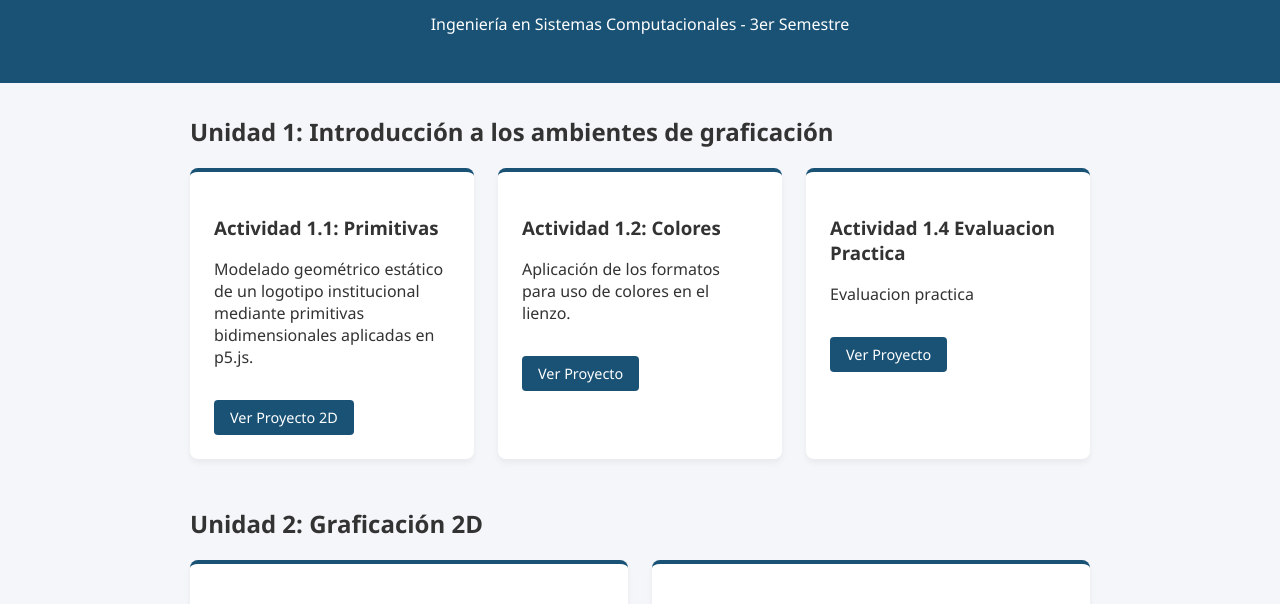
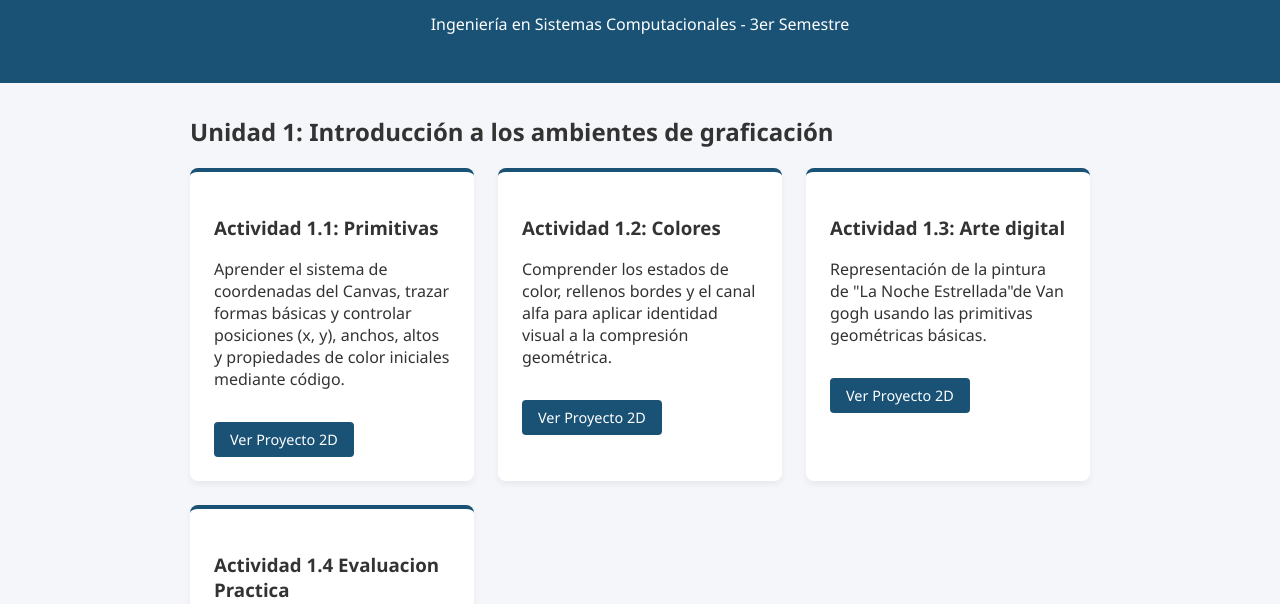
Before and after one commit to Cris-blip-jpn/graficacion_portafolio_cristian_alfonso, a plain HTML site: page index.html in a window 1280 px wide. Shown: the part 143-747 px from the top of the page. Drawn offline with Linux system fonts and the light colour scheme.

Commit message:
Update index.html

```diff
--- a/index.html
+++ b/index.html
@@ -21,19 +21,26 @@
 
                 <div class="tarjeta-actividad">
                     <h3>Actividad 1.1: Primitivas</h3>
-                    <p>Modelado geométrico estático de un logotipo institucional mediante primitivas bidimensionales aplicadas en p5.js.</p>
+                    <p>Aprender el sistema de coordenadas del Canvas, trazar formas básicas y controlar posiciones (x, y), anchos, altos y propiedades de color iniciales mediante código.</p>
                     <a href="https://editor.p5js.org/Cris_afso/full/LAJpGW3Rb" target="_blank" class="btn-enlace">Ver Proyecto 2D</a>
                 </div>
 
                 <div class="tarjeta-actividad">
                     <h3>Actividad 1.2: Colores</h3>
-                    <p>Aplicación de los formatos para uso de colores en el lienzo.</p>
-                    <a href="https://editor.p5js.org/Cris_afso/full/yXkzqSfac" target="_blank" class="btn-enlace">Ver Proyecto </a>
+                    <p>Comprender los estados de color, rellenos bordes y el canal alfa para aplicar identidad visual a la compresión geométrica.</p>
+                    <a href="https://editor.p5js.org/Cris_afso/full/yXkzqSfac" target="_blank" class="btn-enlace">Ver Proyecto 2D </a>
                 </div>
+
+             <div class="tarjeta-actividad">
+                    <h3>Actividad 1.3: Arte digital</h3>
+                    <p>Representación de la pintura de "La Noche Estrellada"de Van gogh usando las primitivas geométricas básicas.</p>
+                    <a href="https://editor.p5js.org/Cris_afso/full/mDk1sHrYA" target="_blank" class="btn-enlace">Ver Proyecto 2D </a>
+                </div>
+
 
                 <div class="tarjeta-actividad">
                     <h3>Actividad 1.4 Evaluacion Practica</h3>
-                    <p>Evaluacion practica</p>
+                    <p>En esta actividad se expusieron los diferentes tipos de herramientas</p>
                     <a href="https://drive.google.com/drive/folders/16qf9J2fbWdt35idkxJclojxdUsM0ujt4" target="_blank" class="btn-enlace">Ver Proyecto </a>
                 </div>
 
```
